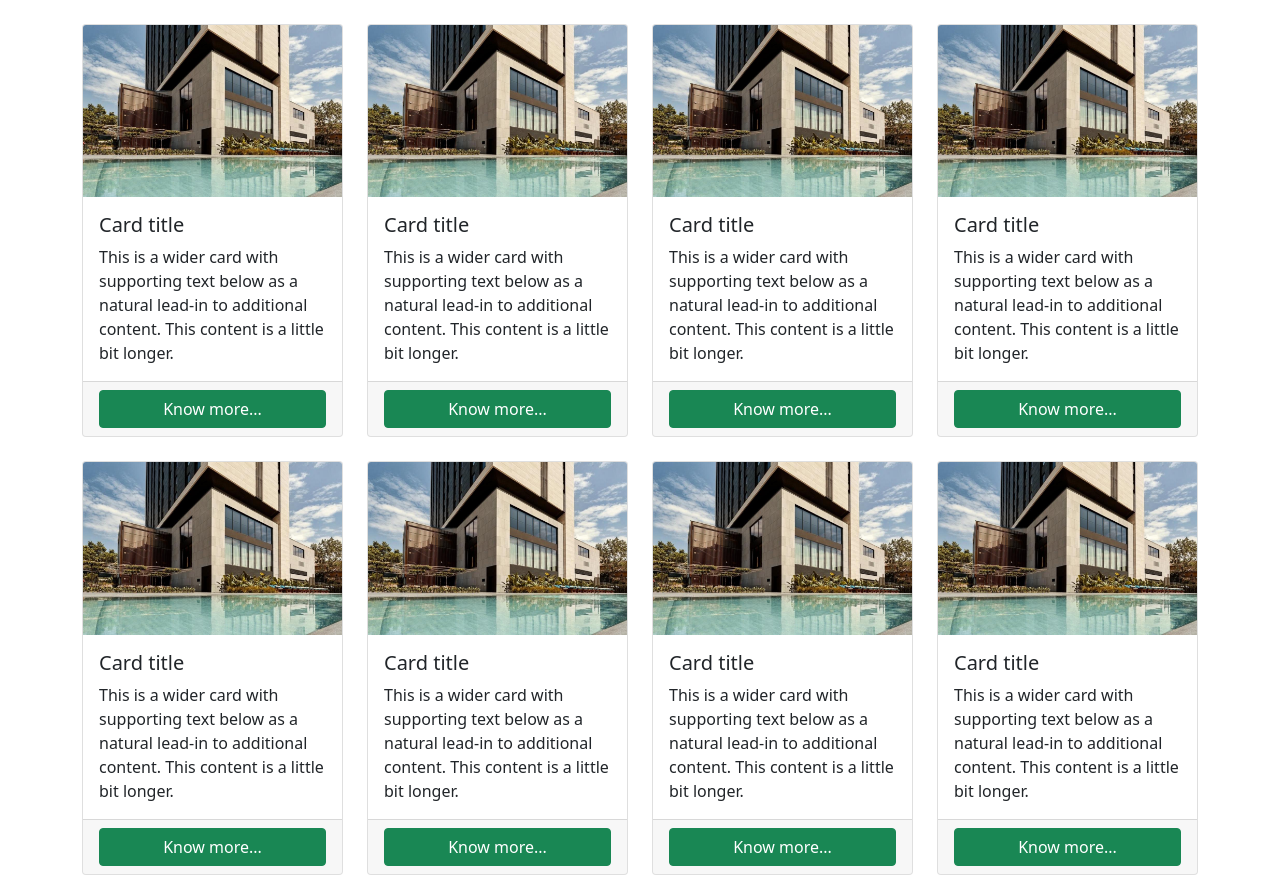
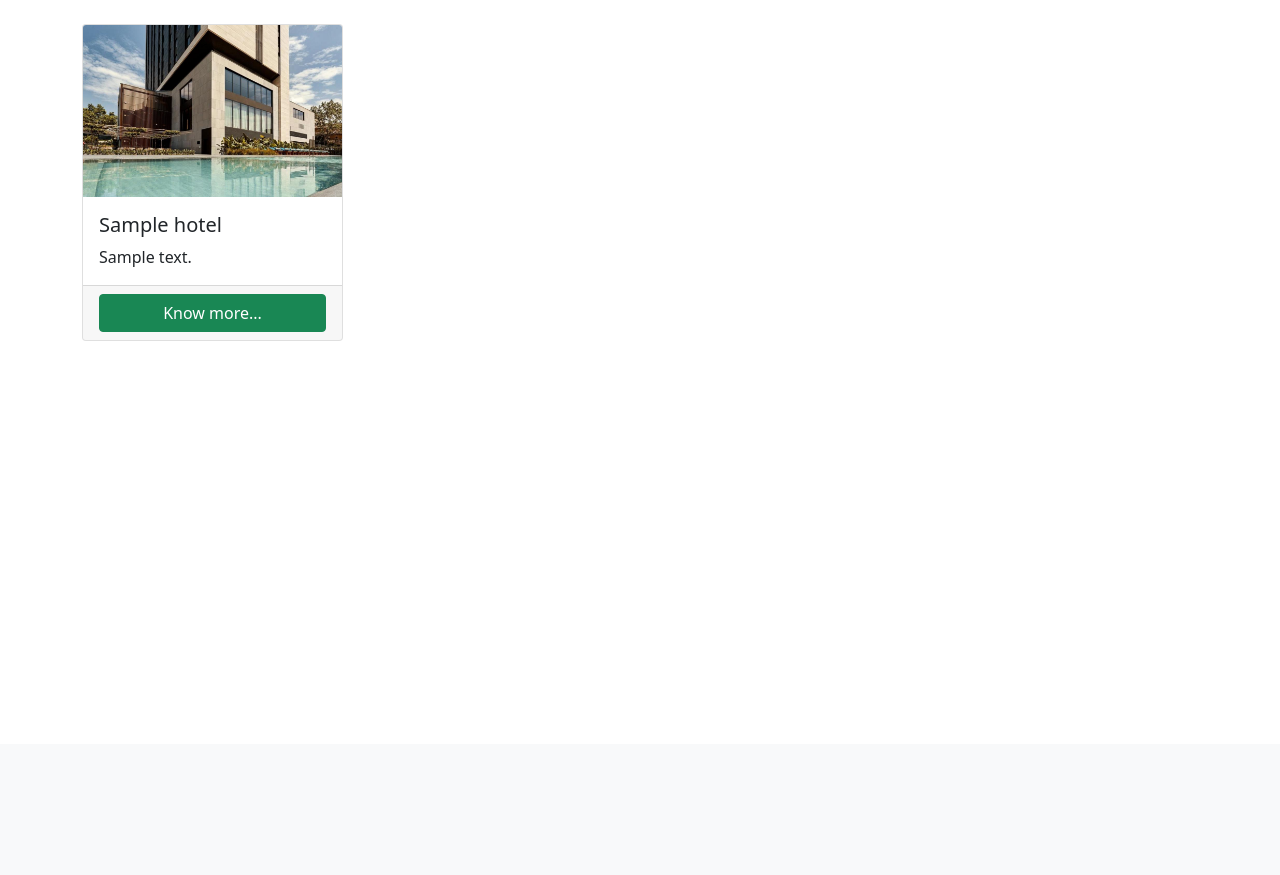
Before and after one commit to franfukao/projetohotel, a Django app: template home/templates/home/index.html in a window 1280 px wide. Shown: the part 56-931 px from the top of the page. After the commit the page ends 397 px from the top, so only its background shows below. Run offline with Django 3.2, Linux system fonts and the light colour scheme; the template is opened without the code that fills it: most values are stand-ins (such as "Sample title", 1, 10 or a date in 2020).

Commit message:
Adicionado conexão com o banco de dados, puxando os hotéis dele.

```diff
--- a/home/templates/home/index.html
+++ b/home/templates/home/index.html
@@ -5,104 +5,20 @@
 {% block 'conteudo' %}
     <div class="container mt-4">
         <div class="row row-cols-1 row-cols-md-4 g-4">
+          {% for hotel in hotels %}
             <div class="col">
               <div class="card h-90">
                 <img src="{% static 'img/hotels/sofia.jpg' %}" class="card-img-top" alt="...">
                 <div class="card-body">
-                <h5 class="card-title">Card title</h5>
-                <p class="card-text">This is a wider card with supporting text below as a natural lead-in to additional content. This content is a little bit longer.</p>
+                  <h5 class="card-title">{{hotel.name}}</h5>
+                  <p class="card-text">{{hotel.description}}</p>
                 </div>
                 <div class="card-footer">
                   <button type="button" class="btn btn-success btn-cards">Know more...</button>
                 </div>
               </div>
             </div>
-          <div class="col">
-            <div class="card h-90">
-              <img src="{% static 'img/hotels/sofia.jpg' %}" class="card-img-top" alt="...">
-              <div class="card-body">
-                <h5 class="card-title">Card title</h5>
-                <p class="card-text">This is a wider card with supporting text below as a natural lead-in to additional content. This content is a little bit longer.</p>
-              </div>
-              <div class="card-footer">
-                <button type="button" class="btn btn-success btn-cards">Know more...</button>
-              </div>
-            </div>
-          </div>
-          <div class="col">
-            <div class="card h-90">
-              <img src="{% static 'img/hotels/sofia.jpg' %}" class="card-img-top" alt="...">
-              <div class="card-body">
-                <h5 class="card-title">Card title</h5>
-                <p class="card-text">This is a wider card with supporting text below as a natural lead-in to additional content. This content is a little bit longer.</p>
-              </div>
-              <div class="card-footer">
-                <button type="button" class="btn btn-success btn-cards">Know more...</button>
-              </div>
-            </div>
-          </div>
-          <div class="col">
-            <div class="card h-90">
-              <img src="{% static 'img/hotels/sofia.jpg' %}" class="card-img-top" alt="...">
-              <div class="card-body">
-                <h5 class="card-title">Card title</h5>
-                <p class="card-text">This is a wider card with supporting text below as a natural lead-in to additional content. This content is a little bit longer.</p>
-              </div>
-              <div class="card-footer">
-                <button type="button" class="btn btn-success btn-cards">Know more...</button>
-              </div>
-            </div>
-          </div>
-        </div>
-        <div class="row row-cols-1 row-cols-md-4 g-4 mt-0">
-          <div class="col">
-            <div class="card h-90">
-              <img src="{% static 'img/hotels/sofia.jpg' %}" class="card-img-top" alt="...">
-              <div class="card-body">
-                <h5 class="card-title">Card title</h5>
-                <p class="card-text">This is a wider card with supporting text below as a natural lead-in to additional content. This content is a little bit longer.</p>
-              </div>
-              <div class="card-footer">
-                <button type="button" class="btn btn-success btn-cards">Know more...</button>
-              </div>
-            </div>
-          </div>
-          <div class="col">
-            <div class="card h-90">
-              <img src="{% static 'img/hotels/sofia.jpg' %}" class="card-img-top" alt="...">
-              <div class="card-body">
-                <h5 class="card-title">Card title</h5>
-                <p class="card-text">This is a wider card with supporting text below as a natural lead-in to additional content. This content is a little bit longer.</p>
-              </div>
-              <div class="card-footer">
-                <button type="button" class="btn btn-success btn-cards">Know more...</button>
-              </div>
-            </div>
-          </div>
-          <div class="col">
-            <div class="card h-90">
-              <img src="{% static 'img/hotels/sofia.jpg' %}" class="card-img-top" alt="...">
-              <div class="card-body">
-                <h5 class="card-title">Card title</h5>
-                <p class="card-text">This is a wider card with supporting text below as a natural lead-in to additional content. This content is a little bit longer.</p>
-              </div>
-              <div class="card-footer">
-                <button type="button" class="btn btn-success btn-cards">Know more...</button>
-              </div>
-            </div>
-          </div>
-          <div class="col">
-            <div class="card h-90">
-              <img src="{% static 'img/hotels/sofia.jpg' %}" class="card-img-top" alt="...">
-              <div class="card-body">
-                <h5 class="card-title">Card title</h5>
-                <p class="card-text">This is a wider card with supporting text below as a natural lead-in to additional content. This content is a little bit longer.</p>
-              </div>
-              <div class="card-footer">
-                <button type="button" class="btn btn-success btn-cards">Know more...</button>
-              </div>
-            </div>
-          </div>
+          {% endfor %}
         </div>
     </div>
 {% endblock %}
```
Also changed, not shown: connBD.py (added, +12 -0 lines), home/views.py (+12 -2 lines). Lines whose indentation alone changed are shown as unchanged.
